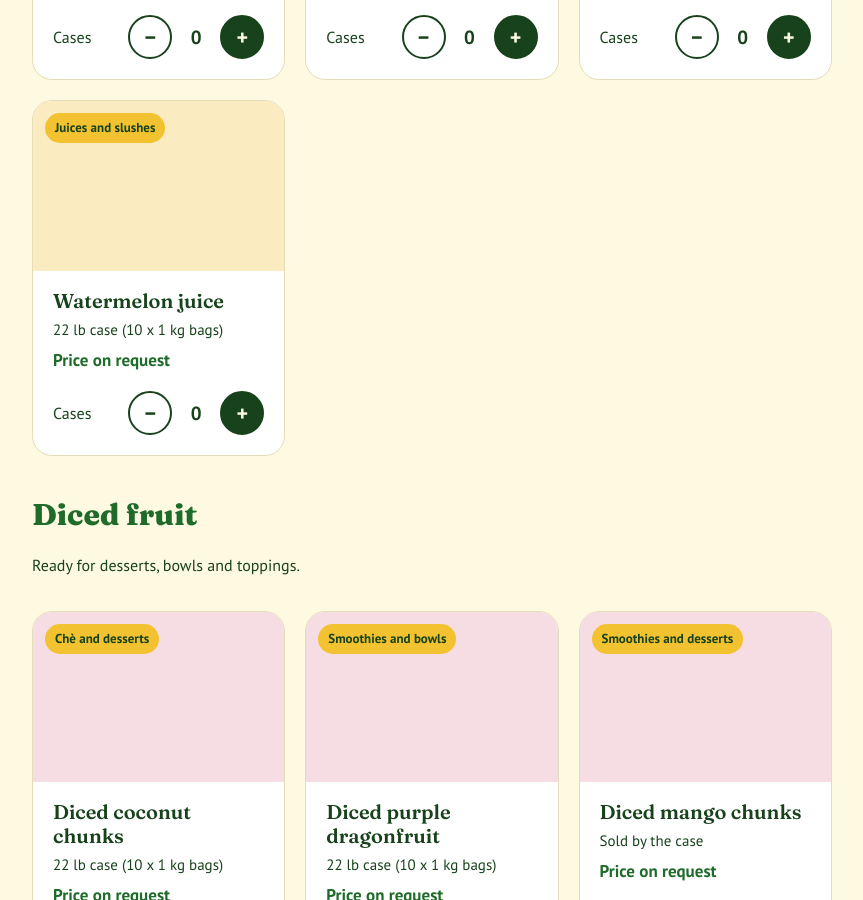
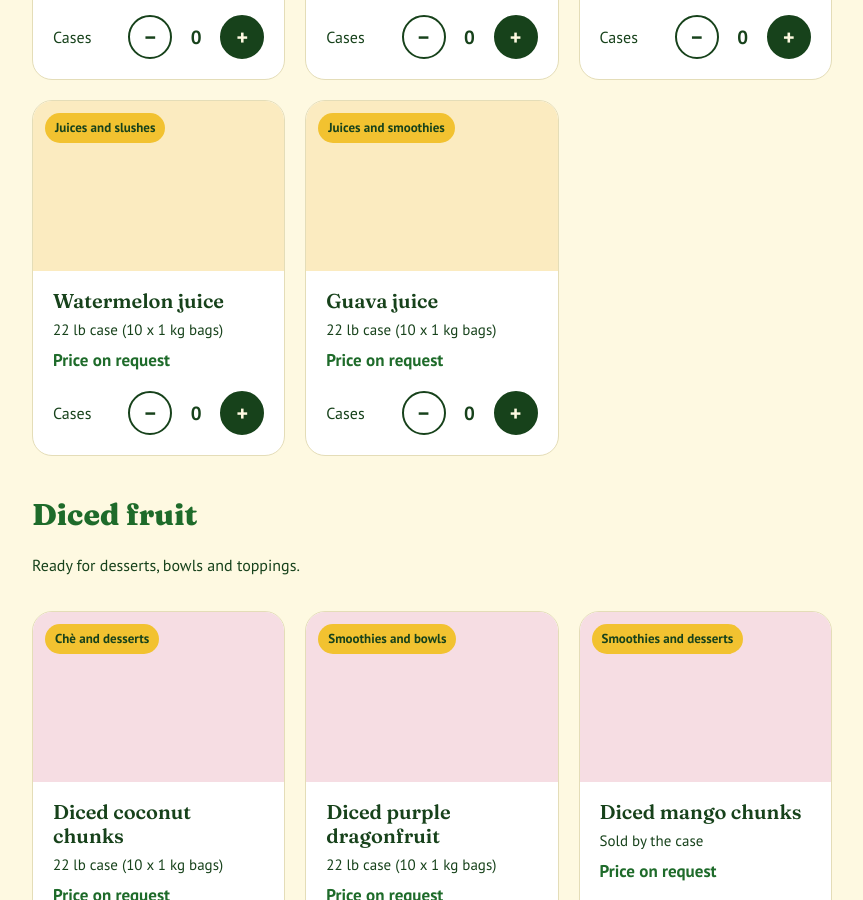
Before and after one commit to sugarmamamia/wholesale, a plain HTML site: page index.html in a window 1280 px wide. Shown: the part 1191-2091 px from the top of the page, without its empty margins (32-895 px from the left). Drawn offline with Linux system fonts and the light colour scheme.

Commit message:
Add guava juice to the fruit juices section

```diff
--- a/index.html
+++ b/index.html
@@ -170,7 +170,8 @@ var CATALOG = [
 { id: 'calamansi', name: 'Calamansi juice', size: '22 lb case (10 x 1 kg bags)', price: 0, badge: 'Drinks and sodas', photo: '' },
 { id: 'coconut', name: 'Coconut water', size: '22 lb case (10 x 1 kg bags)', price: 0, badge: 'Drinks and smoothies', photo: '' },
 { id: 'passion', name: 'Passionfruit juice with seeds', size: '22 lb case (10 x 1 kg bags)', price: 0, badge: 'Teas and boba', photo: '' },
-{ id: 'watermelon', name: 'Watermelon juice', size: '22 lb case (10 x 1 kg bags)', price: 0, badge: 'Juices and slushes', photo: '' }
+{ id: 'watermelon', name: 'Watermelon juice', size: '22 lb case (10 x 1 kg bags)', price: 0, badge: 'Juices and slushes', photo: '' },
+      { id: 'guava', name: 'Guava juice', size: '22 lb case (10 x 1 kg bags)', price: 0, badge: 'Juices and smoothies', photo: '' }
 ] },
 { id: 'fruit', title: 'Diced fruit', note: 'Ready for desserts, bowls and toppings.', items: [
 { id: 'cocochunks', name: 'Diced coconut chunks', size: '22 lb case (10 x 1 kg bags)', price: 0, badge: 'Chè and desserts', photo: '' },
```
